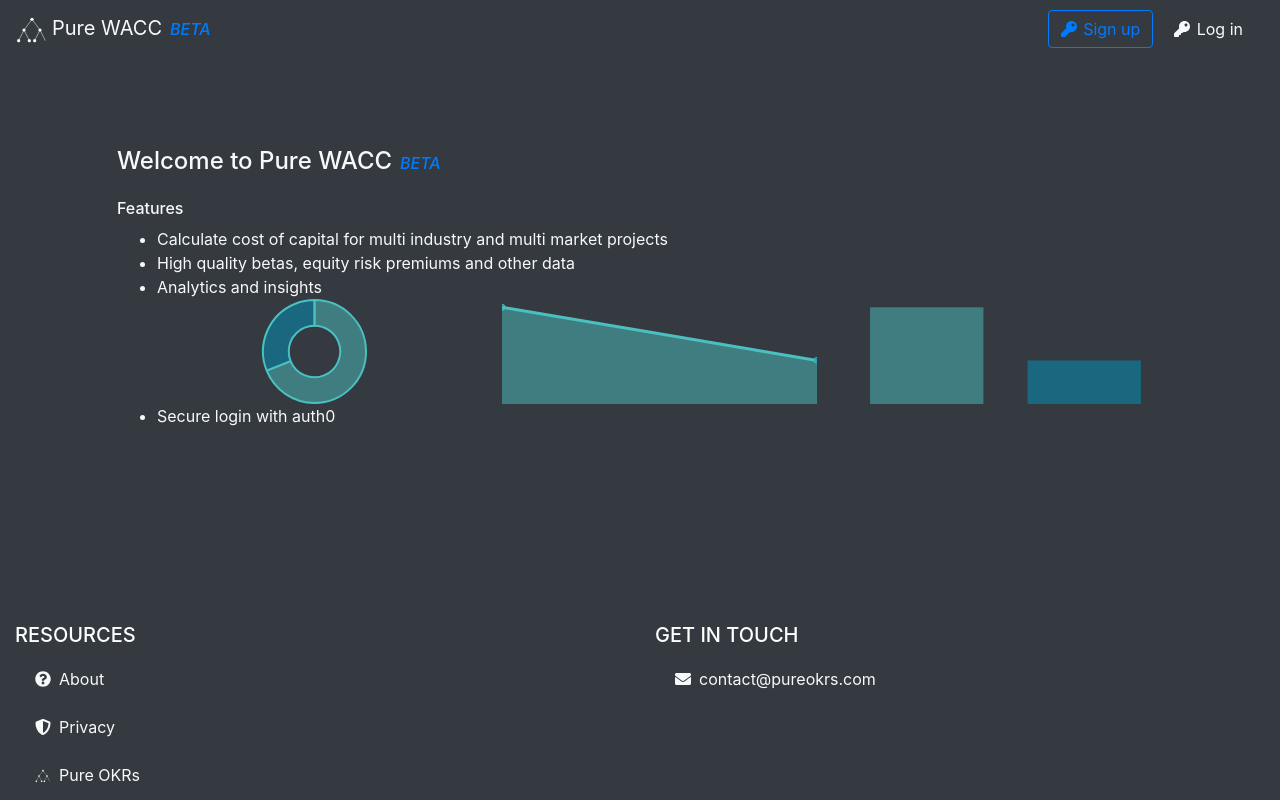
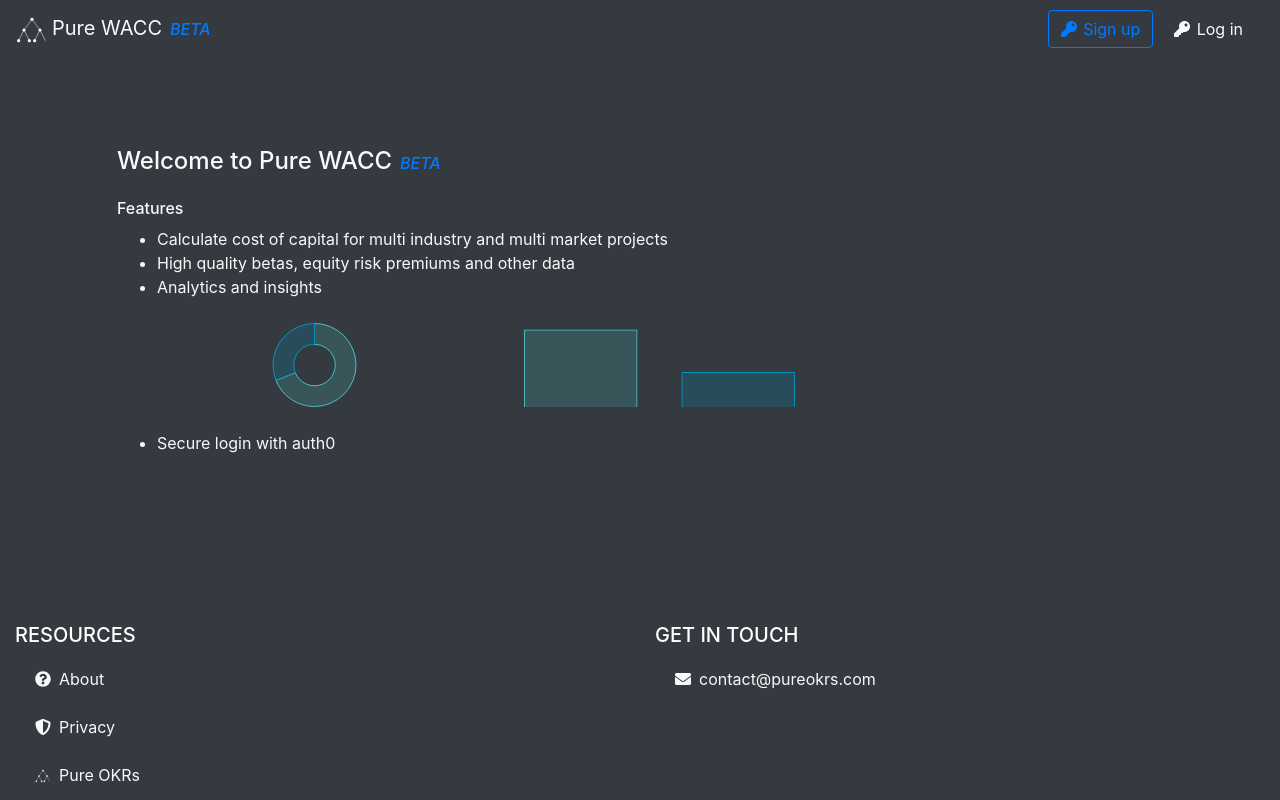
Before and after one commit to nilseng/purewacc, a React (Create React App) app in the folder client/: page / in a window 1280 px wide. Built offline with nearby package versions, Linux system fonts and the light colour scheme; no server answers.

Commit message:
tweaking layout of landing

```diff
--- a/client/src/components/Landing.tsx
+++ b/client/src/components/Landing.tsx
@@ -11,8 +11,10 @@
     datasets: [
       {
         label: "Value",
-        borderColor: "rgba(75,192,192,1)",
-        backgroundColor: ["rgba(75,192,192,0.5)", "rgba(0,150,192,0.5)"],
+        pointRadius: 0,
+        borderColor: ["rgba(75,192,192,1)", "rgba(0,150,192,1)"],
+        borderWidth: 1,
+        backgroundColor: ["rgba(75,192,192,0.2)", "rgba(0,150,192,0.2)"],
         data: [27635, 12456],
       },
     ],
@@ -54,26 +56,19 @@
           <li>High quality betas, equity risk premiums and other data</li>
           <li>
             Analytics and insights
-            <Row>
-              <Col>
+            <Row className="my-4">
+              <Col md={4}>
                 <AnalysisChart
                   chartType={ChartTypes.Doughnut}
                   config={chartConfig}
-                  height={100}
+                  height={80}
                 />
               </Col>
-              <Col>
-                <AnalysisChart
-                  chartType={ChartTypes.Line}
-                  config={chartConfig}
-                  height={100}
-                />
-              </Col>
-              <Col>
+              <Col md={4}>
                 <AnalysisChart
                   chartType={ChartTypes.Bar}
                   config={chartConfig}
-                  height={100}
+                  height={80}
                 />
               </Col>
             </Row>
```
